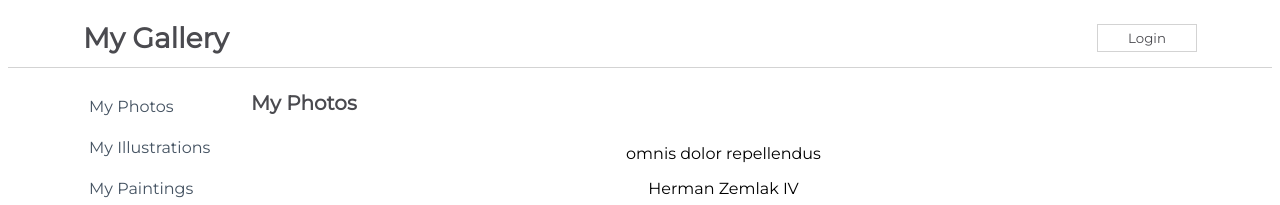
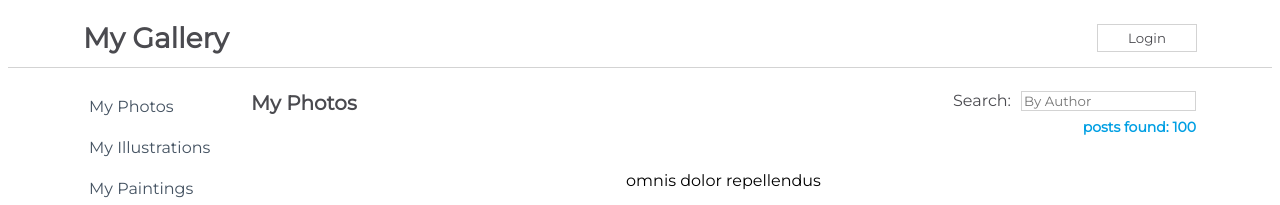
Before and after one commit to DanTaylor28/react-challenges, a React (Create React App) app in the folder my-app/: page / in a window 1280 px wide. Shown: the top 205 px of the page. Built offline with nearby package versions, Linux system fonts and the light colour scheme.

Commit message:
Add search bar to filter through posts via artist

```diff
--- a/my-app/src/components/Content.js
+++ b/my-app/src/components/Content.js
@@ -10,16 +10,29 @@ export class Content extends Component {
       super(props)
 
       this.state = {
-         isLoaded: false
+         isLoaded: false,
+         posts: []
       }
     }
 
     componentDidMount() {
       setTimeout(() => {
         this.setState({
-          isLoaded: true
+          isLoaded: true,
+          posts: savedPosts,
         })
       }, 2000)
+    }
+
+    handleChange = (event) => {
+      const name = event.target.value.toLowerCase();
+      console.log(name)
+      const filteredPosts = savedPosts.filter((post) => {
+        return post.name.toLowerCase().includes(name);
+      })
+      this.setState({
+        posts: filteredPosts
+      })
     }
 
   render() {
@@ -27,9 +40,18 @@ export class Content extends Component {
       <div className={css.Content}>
         <div className={css.TitleBar}>
             <h1>My Photos</h1>
+            <form>
+              <label htmlFor='searchInput'>Search:</label>
+              <input
+              type='search'
+              id='searchInput'
+              placeholder='By Author'
+              onChange={(event) => this.handleChange(event)} />
+              <h4>posts found: {this.state.posts.length}</h4>
+            </form>
         </div>
         <div className={css.SearchResults}>
-            {this.state.isLoaded ? (<PostItem savedPosts={savedPosts} />)
+            {this.state.isLoaded ? (<PostItem savedPosts={this.state.posts} />)
             : (<Loader />)}
         </div>
       </div>
```
